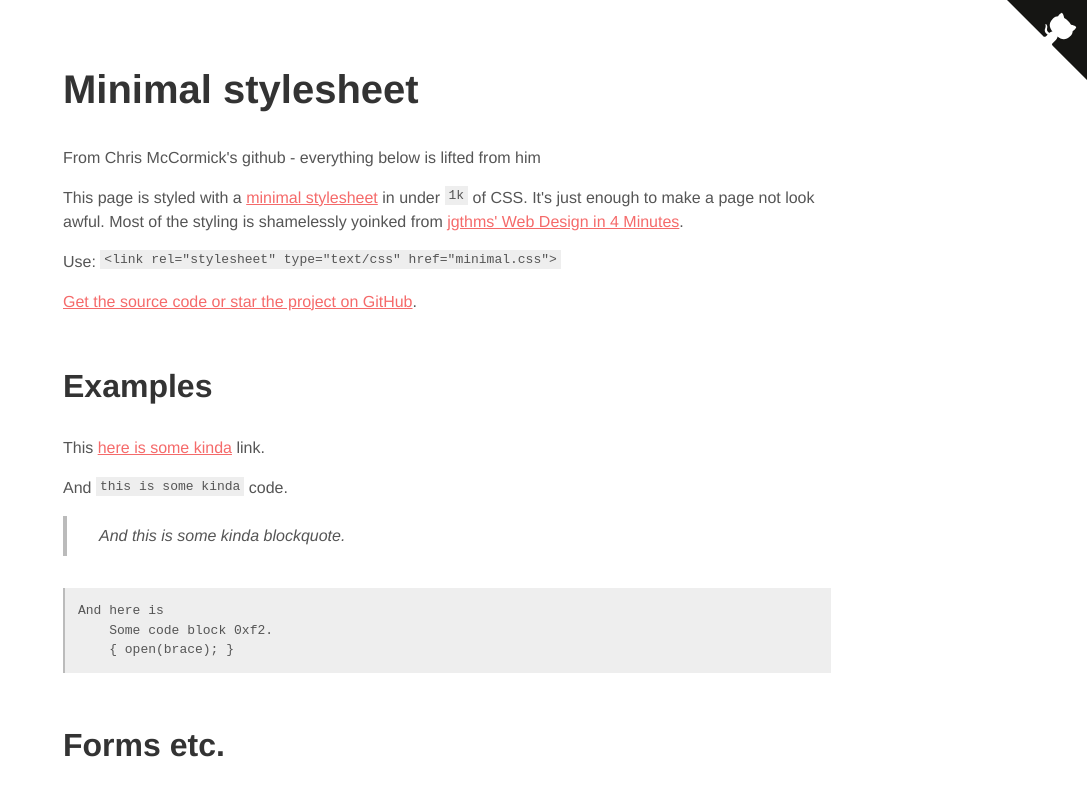
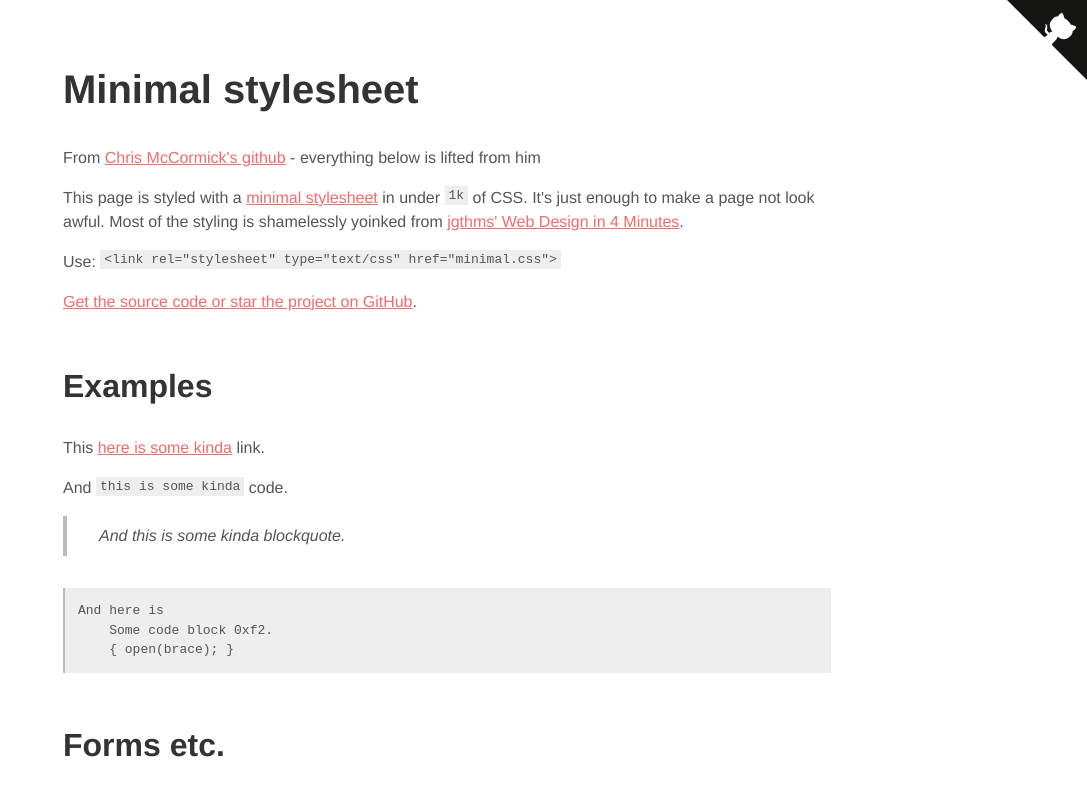
Before and after one commit to beninform/page01, a plain HTML site: page index.html in a window 1280 px wide. Shown: the top 792 px of the page, without its empty margins (193-1280 px from the left). Drawn offline with Linux system fonts and the light colour scheme.

Commit message:
added link to chris mccormick page

```diff
--- a/index.html
+++ b/index.html
@@ -16,7 +16,8 @@
   </head>
   <body>
     <h1>Minimal stylesheet</h1>
-    <p>From Chris McCormick's github - everything below is lifted from him<p>
+    <p>From <a href="https://github.com/chr15m/minimal-stylesheet">Chris McCormick's github</a> - everything below is lifted from him<p>
+
     <p>This page is styled with a <a href="minimal.css">minimal stylesheet</a> in under <code>1k</code> of CSS.
        It's just enough to make a page not look awful.
        Most of the styling is shamelessly yoinked from
```
